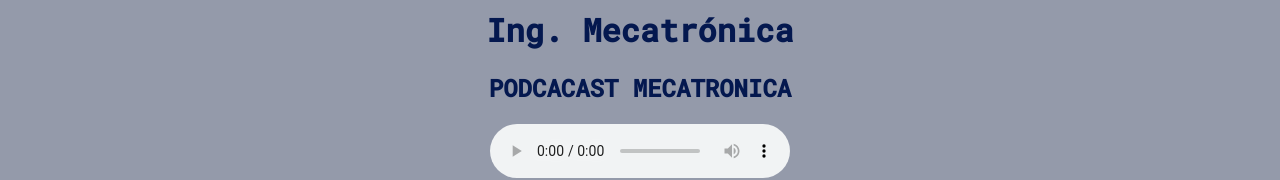
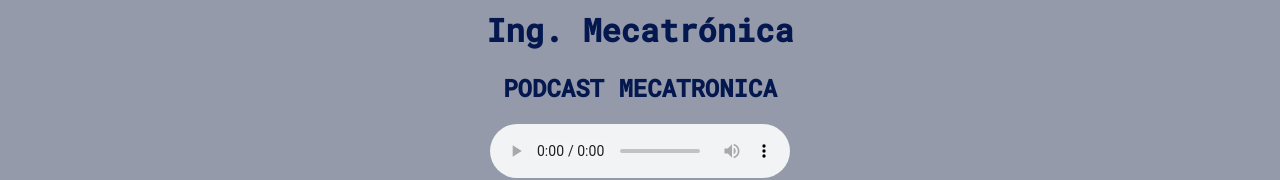
Before and after one commit to leozaid/mecatronica, a plain HTML site: page mecatronica.html in a window 1280 px wide. Shown: the top 180 px of the page. Drawn offline with Linux system fonts and the light colour scheme.

Commit message:
Update mecatronica.html

```diff
--- a/mecatronica.html
+++ b/mecatronica.html
@@ -7,7 +7,7 @@
 <body bgcolor="#949AAA" text="#04184F">
 
 <center><p><h1>Ing. Mecatrónica</h1></p></center>
-     <center><h2>PODCACAST MECATRONICA</h2></center>
+     <center><h2>PODCAST MECATRONICA</h2></center>
    <center><audio controls src="media/audio2.mp3"></audio></center>
 
 <center><p><h1>6 cosas que ha diseñado la Ing. Mecatrónica</h1></p></center>
```
